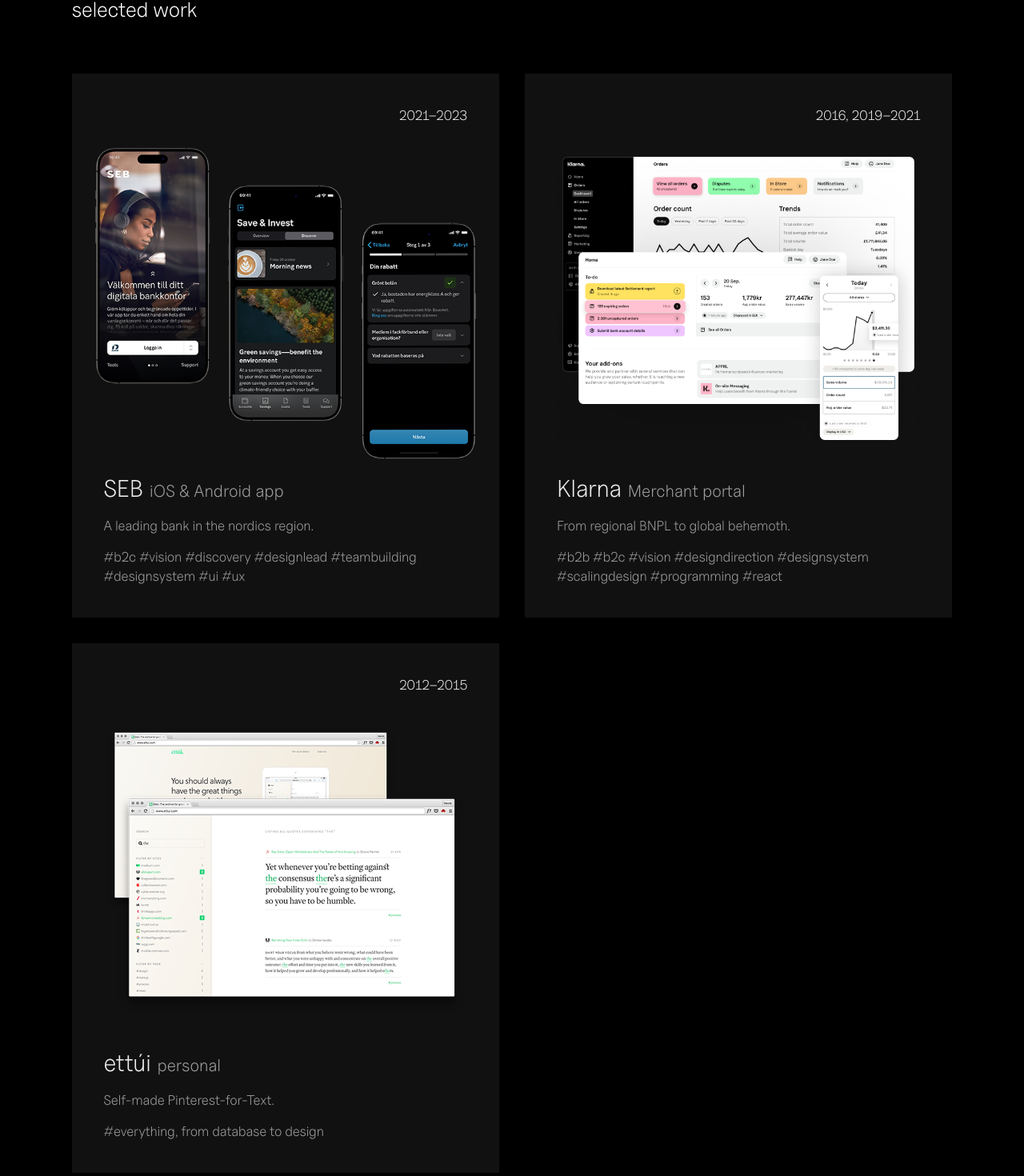
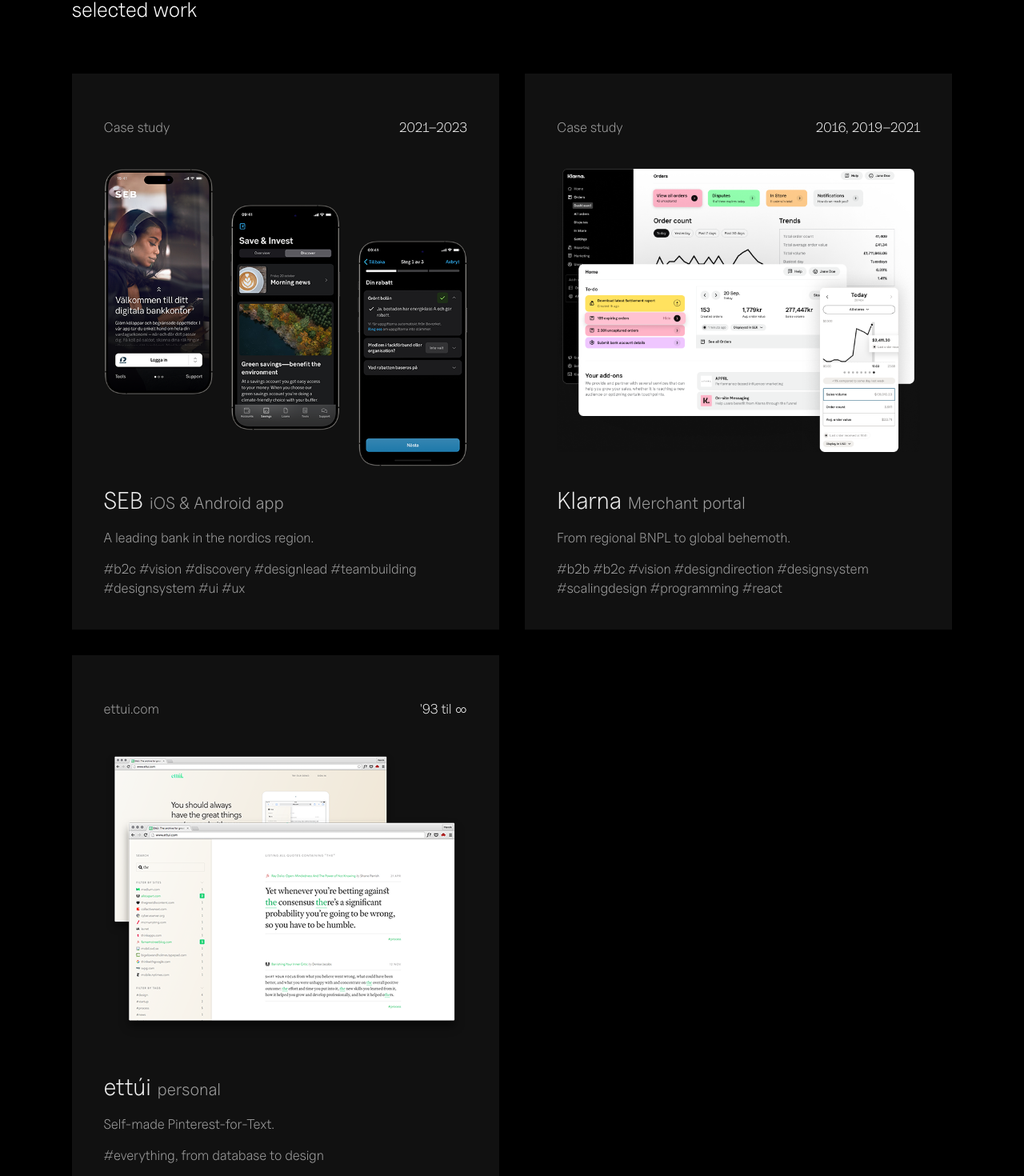
Before and after one commit to hankatt/portfolio, a React (Create React App) app: page /work in a window 1280 px wide. Shown: the part 131-1601 px from the top of the page at 80% size. Built offline with nearby package versions, Linux system fonts and the light colour scheme.

Commit message:
Added Ettui as a case and Case study label

```diff
--- a/src/Work.css
+++ b/src/Work.css
@@ -55,11 +55,11 @@
 }
 
 .landing-page-case.seb .case-image {
-  transform: scale(1.1) translateY(6px);
+  transform: scale(1.05) translateY(9px);
 }
 
 .landing-page-case.seb:hover .case-image {
-  transform: scale(1.14) translateY(3px);
+  transform: scale(1.1) translateY(6px);
 }
 
 .landing-page-case:hover .case-image {
@@ -89,6 +89,6 @@
   background: #000;
 }
 
-.landing-page-case:hover > p:first-of-type {
+.landing-page-case:hover > div p {
   color: rgba(255, 255, 255, .6);
 }
--- a/src/Work.js
+++ b/src/Work.js
@@ -14,7 +14,9 @@
         <section className="landing-page-cases v-spacing-medium flex flex-col">
           <div className="cases-row">
             <a href="/seb" className="landing-page-case seb">
-              <p className="text-right text-medium">2021–2023</p>
+              <div className="flex spaceBetween align-baseline">
+                <p className="text-medium"><em>Case study</em></p><p className="text-right text-medium">2021–2023</p>
+              </div>
               <img className="case-image" src={CaseImageSEB} alt="3 images of SEB app" />
               <div className="case-title flex align-baseline" style={{ "column-gap": 8 }}>
                 <h1 className="text-xlarge">SEB</h1>
@@ -28,7 +30,9 @@
               </p>
             </a>
             <a href="/klarna-mp-ui" className="landing-page-case">
-                <p className="text-right text-medium">2016, 2019–2021</p>
+                <div className="flex spaceBetween align-baseline">
+                  <p className="text-medium"><em>Case study</em></p><p className="text-right text-medium">2016, 2019–2021</p>
+                </div>
                 <img className="case-image" src={CaseImageKlarna} alt="3 images of Klarna's Merchant Portal" />
                 <div className="case-title flex align-baseline" style={{ "column-gap": 8 }}>
                   <h1 className="text-xlarge">Klarna</h1>
@@ -41,8 +45,10 @@
                   <em>#b2b #b2c #vision #designdirection #designsystem #scalingdesign #programming #react</em>
                 </p>
             </a>
-            <div className="landing-page-case">
-                <p className="text-right text-medium">2012–2015</p>
+            <a href="http://www.ettui.com" target="_blank" rel="noopener" className="landing-page-case">
+                <div className="flex spaceBetween align-baseline">
+                  <p className="text-medium"><em>ettui.com</em></p><p className="text-right text-medium">'93 til ∞</p>
+                </div>
                 <img className="case-image" src={CaseImageEttui} alt="2 images of ettúi app" />
                 <div className="case-title flex align-baseline" style={{ "column-gap": 8 }}>
                   <h1 className="text-xlarge">ettúi</h1>
@@ -54,7 +60,7 @@
                 <p className="text-medium">
                   <em>#everything, from database to design</em>
                 </p>
-            </div>
+            </a>
             {/* <a href="/seb" style={{ "width": "100%" }}>
               <div className="landing-page-case">
               <div className="flex spaceBetween">
--- a/src/shell/Header.js
+++ b/src/shell/Header.js
@@ -12,7 +12,7 @@
         <a href="/" title="Home"><h1 className="body-text">henrik wiberg</h1></a>
         <div className="flex">
           <a href="/work" className="navigation-link" target="_self">work</a>
-          <a href="https://www.linkedin.com/in/hewiberg" className="navigation-link" target="_blank">linkedin</a>
+          <a href="https://www.linkedin.com/in/hewiberg" className="navigation-link" target="_blank" rel="noopener">linkedin</a>
         </div>
       </div>
     </>
```
